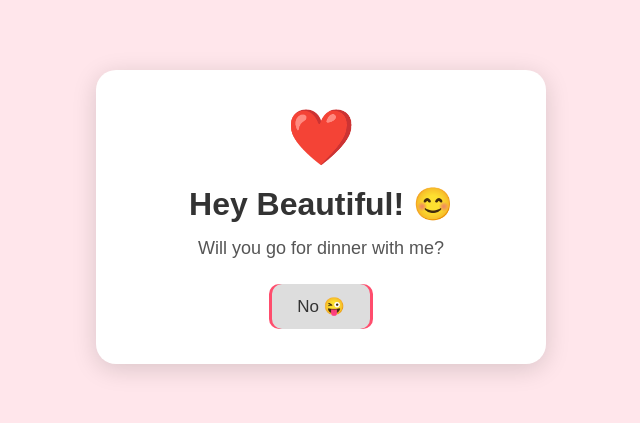
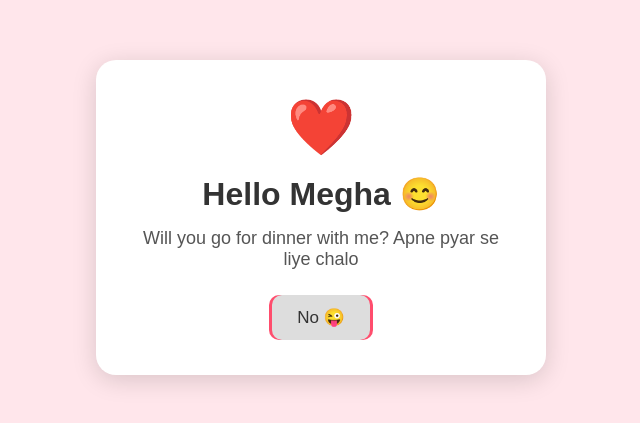
Before and after one commit to mdwaqas053/dinner-invitation9, a plain HTML site: page index.html in a window 1280 px wide. Shown: the part 183-606 px from the top of the page, without its empty margins (319-959 px from the left). Drawn offline with Linux system fonts and the light colour scheme.

Commit message:
Update index.html

```diff
--- a/index.html
+++ b/index.html
@@ -17,9 +17,10 @@
 
         <div class="heart">❤️</div>
 
-        <h1>Hey Beautiful! 😊</h1>
+        <h1>Hello Megha 😊</h1>
 
-        <p>Will you go for dinner with me?</p>
+        <p>Will you go for dinner with me?
+        Apne pyar se liye chalo</p>
 
         <div class="buttons">
 
```
